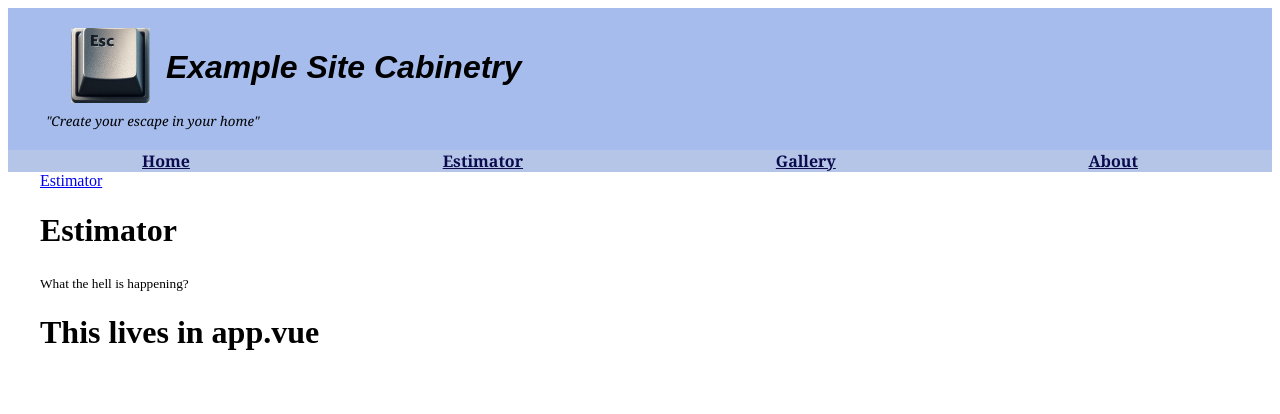
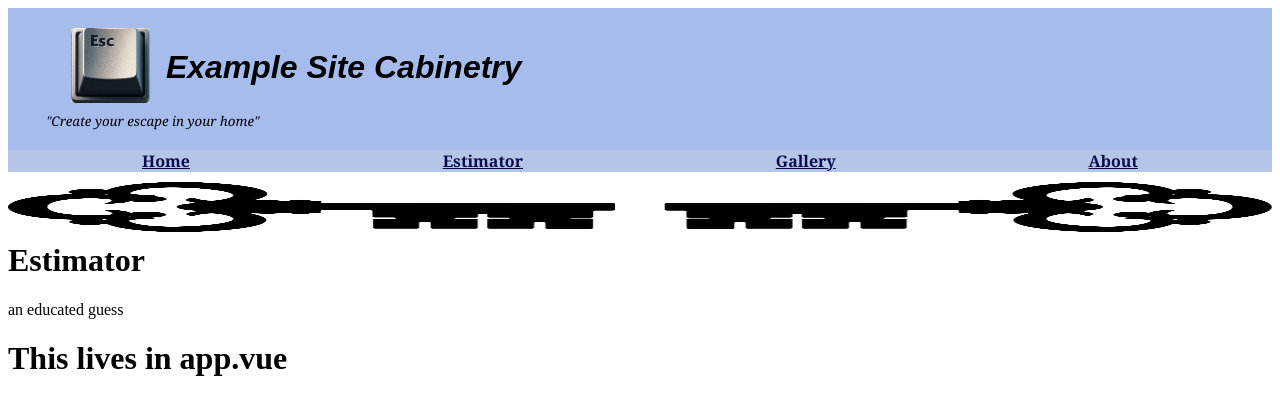
Before and after one commit to sicklibra/ESC_Website, a Vue app in the folder ESC_Cabinetry/: page /estimator in a window 1280 px wide. Shown: the top 414 px of the page. Built offline with nearby package versions, Linux system fonts and the light colour scheme.

Commit message:
structure obj in estimator, create hero, mount nav

```diff
--- a/ESC_Cabinetry/src/App.vue
+++ b/ESC_Cabinetry/src/App.vue
@@ -1,28 +1,23 @@
 <script setup>
-// import router from './router';
-// import navigation from './components/chunks/navigation.vue';
-// import { createApp } from 'vue';
-// const nav=createApp(navigation)
-// nav.use(router)
-// nav.mount('#nav')
+import NAV from '@/components/chunks/navigation.vue';
+import hero from '@/components/chunks/hero.vue'
 import { RouterView } from 'vue-router';
 </script>
 
 
 
 <template>
-  <header>
-      <div id="nav">
-       <RouterLink to="/Estimator">Estimator</RouterLink>
-      </div>
+      <NAV />
+      <hero />
       <div class="wrapper">
       <RouterView></RouterView>
       <h1>This lives in app.vue</h1>
     </div>
-  </header>
 
 </template>
 
-<!-- <style scoped>
-
-</style> -->
+<style scoped>
+NAV{width: 100%;
+margin: 0%;
+padding:0%}
+</style>
--- a/ESC_Cabinetry/src/assets/main.css
+++ b/ESC_Cabinetry/src/assets/main.css
@@ -1,9 +1,9 @@
 @import './base.css';
 
 #app {
-  max-width: 1280px;
+  width: 100%;
   margin: 0 auto;
-  padding: 2em;
+  padding: 0;
   font-weight: normal;
 }
 
@@ -28,13 +28,15 @@
     display: flex;
     place-items: center;
   } */
-#nav{
+NAV{
   width: 100%;
   margin: 0%;
 }
   #app {
-    display: grid;
+    width: 100%;
+    margin: 0%;
+    /* display: grid;
     grid-template-columns: 1fr 1fr;
-    padding: 0 2rem;
+    padding: 0 2rem; */
   }
 /* } */
--- /dev/null
+++ b/ESC_Cabinetry/src/components/chunks/hero.vue
@@ -0,0 +1,23 @@
+<script setup>
+import key from '@/assets/decor/key.png'
+</script>
+
+<template>
+<img id="left" v-bind:src="key" alt=""height='50px'>
+<img id="right" v-bind:src="key" alt="" height="50px">
+</template>
+
+<style scoped>
+img{display: block;
+    width: 48%;
+    margin-top: 10px;
+    margin-bottom: 10px;
+}
+#left{
+    float:left;
+}
+#right{float: right;
+transform: scaleX(-1);}
+
+
+</style>
--- a/ESC_Cabinetry/src/components/chunks/navigation.vue
+++ b/ESC_Cabinetry/src/components/chunks/navigation.vue
@@ -1,6 +1,11 @@
+<script setup>
+import { RouterLink } from 'vue-router';
+import icon from '@/icons/escapekey.jpg'
+</script>
+
 <template>
     <header>
-        <img src="../icons/escapekey.jpg" alt=""height='75px'>
+        <img v-bind:src="icon" alt=""height='75px'>
         <div id="htxt">
             <h1>Example Site Cabinetry</h1>
             <sub>"Create your escape in your home"</sub>
--- a/ESC_Cabinetry/src/main.js
+++ b/ESC_Cabinetry/src/main.js
@@ -3,11 +3,11 @@ import './assets/main.css'
 import { createApp } from 'vue'
 import App from './App.vue'
 import router from './router'
-import navigation from './components/chunks/navigation.vue';
+// import navigation from './components/chunks/navigation.vue';
 
 const app = createApp(App)
-const nav =createApp(navigation)
+// const nav =createApp(navigation)
 app.use(router)
-nav.use(router)
-nav.mount('#nav')
+// nav.use(router)
+// nav.mount('#nav')
 app.mount('#app')
--- a/ESC_Cabinetry/src/views/Estimator.vue
+++ b/ESC_Cabinetry/src/views/Estimator.vue
@@ -1,33 +1,60 @@
 <script setup>
 import { ref } from 'vue';
-    const kitcostPft = 300;
-    const bathcostPft = 275;
-    const laundcostPft= 200;
-    const closetcostPft = 400;
-    const bathft=0
-    const kitft=0
-    const closetft=0
-    const total=0;
-    const hood=false;
-    // const door = {
-    //   10rc:{
-    //     doorprice: 17,
-    //     drawerprice: 14,
-    //   } ,
-    //   10sq
-    //   '10sq 24 24', 'aspen 30 33', 'savannah 27 30', 'tw10 14 17','crp10 17 20'}
-    // const drawerface=[]
-    // const doorprice=[]
-    const disclaimer=()=>{
+  const PPF={
+    kitchen: 300,
+    bath: 275,
+    laundry: 200,
+    closet: 400,
+    island: 375,
+  }
+  const bathft=0
+  const kitft=0
+  const closetft=0
+  const total=0;
+
+  const hood=false;
+
+    const fronts={
+      tenrc:{
+        doorprice: 17,
+        drawerprice: 14,
+        // pic:
+      },
+      tensq:{
+        doorprice: 24,
+        drawerprice: 24,
+        // pic:@,
+      },
+      tw10:{
+        doorprice: 14,
+        drawerprice: 17,
+        // pic:,
+      },
+      crp10:{
+        doorprice: 17,
+        drawerprice: 20,
+        // pic:,
+      },
+      aspen:{
+        doorprice: 30,
+        drawerprice: 33,
+        // pic:,
+      },
+      savannah:{
+        doorprice: 27,
+        drawerprice: 30,
+        // pic:,
+      },
+    }
+    const faceSelect=fronts.tw10
+    const calcprice=()=>{
         alert('Disclaimer: \n This estimator is for rough estimates only! \n It is intended to give you a very rough estimate of the cost of your project\n and is subject to change drastically.\nThese changes are influenced by but not limited to:/n -Consolidation through a general contractor. \n -various discounts that may be applied.\n -Differing material choices and colors\n -Accessibility hardships and special requirements. \nBy clicking OK you acknowledge that this estimate is in no way binding and subject to change.');
     }
 </script>
 
 <template>
   <div class="estimator">
-
     <h1>Estimator</h1>
-    <p></p>
-    <sub>What the hell is happening?</sub>
+    <p>an educated guess</p>
   </div>
 </template>
```
Also changed, not shown: ESC_Cabinetry/src/assets/decor/key.png (renamed from ESC_Cabinetry/public/Images/decor/key.png), ESC_Cabinetry/src/icons/escapekey.jpg (renamed from ESC_Cabinetry/src/components/icons/escapekey.jpg).
